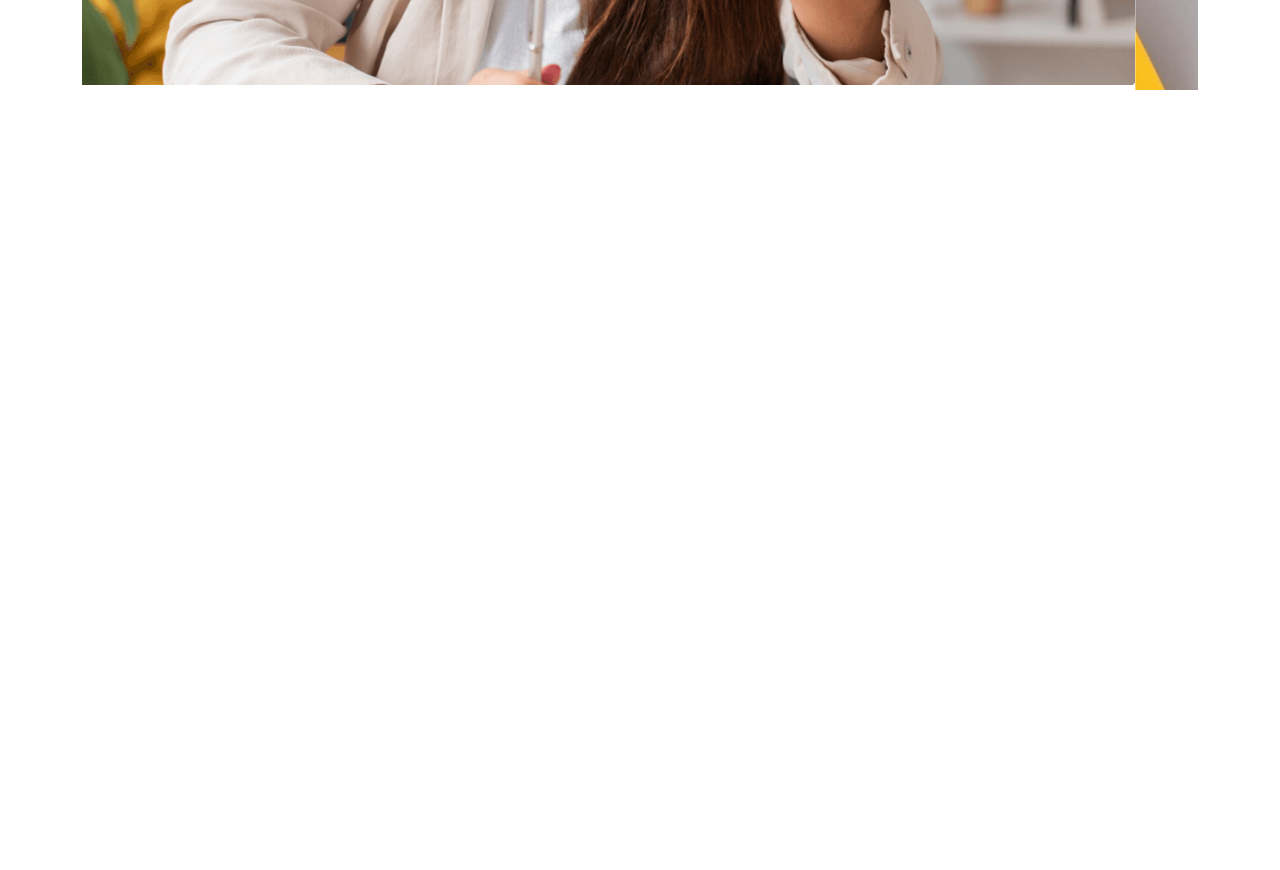
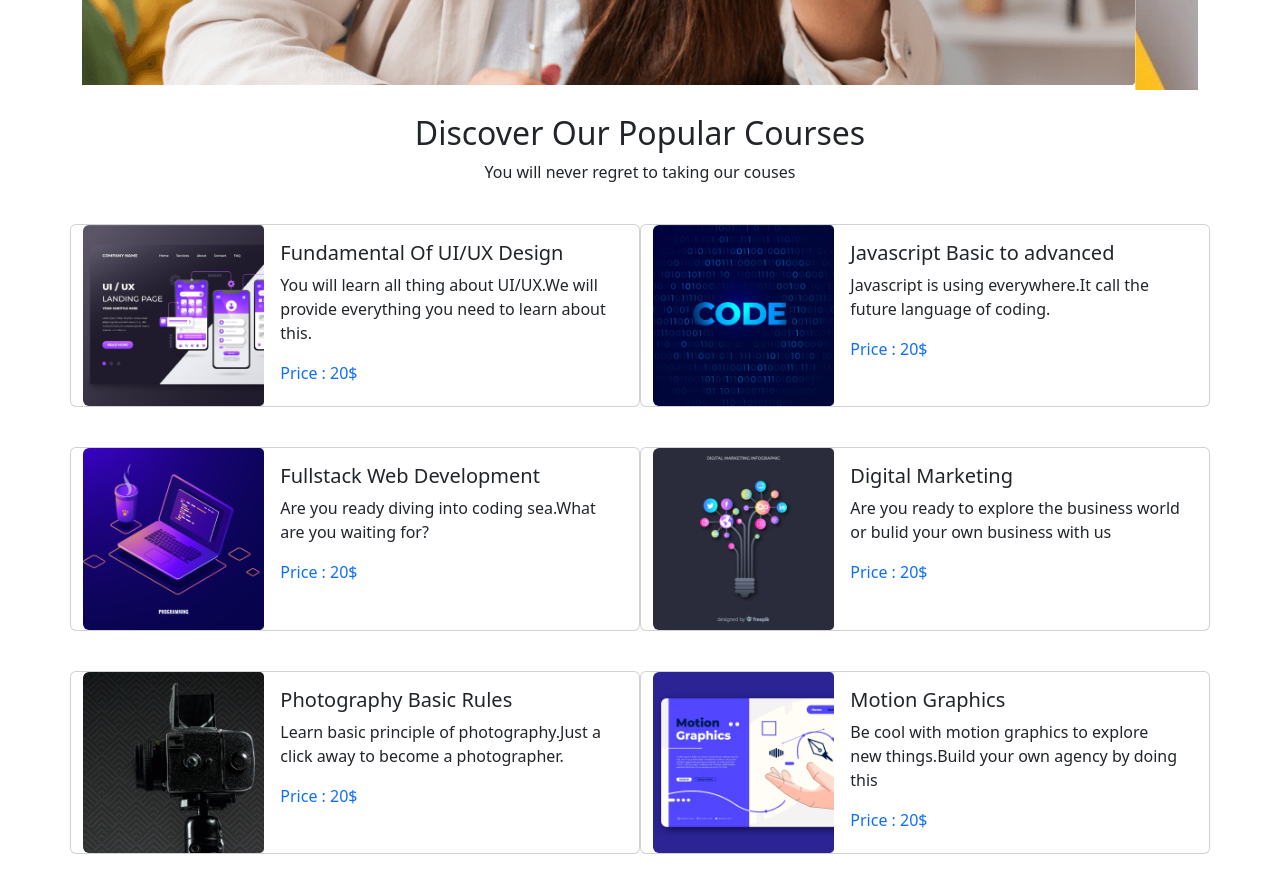
Before and after one commit to syedfayzulhasan/skill-share, a plain HTML site: page index.html in a window 1280 px wide. Shown: the part 563-1433 px from the top of the page. Before the commit the page ends 800 px from the top, so only its background shows below. Drawn offline with nearby package versions, Linux system fonts and the light colour scheme.

Commit message:
Course section added

```diff
--- a/index.html
+++ b/index.html
@@ -58,7 +58,7 @@
 
                 <div class="carousel-inner">
                     <div class="carousel-item active">
-                        <img src="images/cover/cover-1.png" class="d-block w-100 object-fit" alt="...">
+                        <img src="images/cover/cover-1.png" class="d-block w-100" alt="...">
                         <div class="carousel-caption d-block">
                             <div class="px-4 py-5 my-5 text-center text-dark">
                                 <h1>Get started Web Devloper</h1>
@@ -101,7 +101,109 @@
             </div>
         </div>
         <!-- slidebar end -->
+        <!-- courses start  -->
+        <section class="container">
+            <div class="text-center py-4">
+                <h2>Discover Our Popular Courses</h2>
+                <p>You will never regret to taking our couses</p>
+            </div>
+            <!-- courses card  -->
+            <div class="row row-cols-1 row-cols-md-2 g-4">
+                <div class="card mb-3 col-lg-6">
+                    <div class="row g-0">
+                        <div class="col-md-4">
+                            <img src="images/course/course-1.png" class="img-fluid rounded-start" alt="...">
+                        </div>
+                        <div class="col-md-8">
+                            <div class="card-body">
+                                <h5 class="card-title">Fundamental Of UI/UX Design</h5>
+                                <p class="card-text">You will learn all thing about UI/UX.We will provide everything you
+                                    need to learn about this.</p>
+                                <p class="card-text text-primary"> Price : 20$</p>
+                            </div>
+                        </div>
+                    </div>
+                </div>
+                <div class="card mb-3 col-lg-6">
+                    <div class="row g-0">
+                        <div class="col-md-4">
+                            <img src="images/course/course-2.png" class="img-fluid rounded-start" alt="...">
+                        </div>
+                        <div class="col-md-8">
+                            <div class="card-body">
+                                <h5 class="card-title">Javascript Basic to advanced</h5>
+                                <p class="card-text">Javascript is using everywhere.It call the future language of
+                                    coding.</p>
+                                <p class="card-text text-primary"> Price : 20$</p>
+                            </div>
+                        </div>
+                    </div>
+                </div>
+                <div class="card mb-3 col-lg-6">
+                    <div class="row g-0">
+                        <div class="col-md-4">
+                            <img src="images/course/course-3.png" class="img-fluid rounded-start" alt="...">
+                        </div>
+                        <div class="col-md-8">
+                            <div class="card-body">
+                                <h5 class="card-title">Fullstack Web Development</h5>
+                                <p class="card-text">Are you ready diving into coding sea.What are you waiting for?
+                                </p>
+                                <p class="card-text text-primary"> Price : 20$</p>
+                            </div>
+                        </div>
+                    </div>
+                </div>
+                <div class="card mb-3 col-lg-6">
+                    <div class="row g-0">
+                        <div class="col-md-4">
+                            <img src="images/course/course-4.png" class="img-fluid rounded-start" alt="...">
+                        </div>
+                        <div class="col-md-8">
+                            <div class="card-body">
+                                <h5 class="card-title">Digital Marketing</h5>
+                                <p class="card-text">Are you ready to explore the business world or bulid your own
+                                    business with us</p>
+                                <p class="card-text text-primary"> Price : 20$</p>
+                            </div>
+                        </div>
+                    </div>
+                </div>
+                <div class="card mb-3 col-lg-6">
+                    <div class="row g-0">
+                        <div class="col-md-4">
+                            <img src="images/course/course-5.png" class="img-fluid rounded-start" alt="...">
+                        </div>
+                        <div class="col-md-8">
+                            <div class="card-body">
+                                <h5 class="card-title">Photography Basic Rules</h5>
+                                <p class="card-text">Learn basic principle of photography.Just a click away to become a
+                                    photographer.</p>
+                                <p class="card-text text-primary"> Price : 20$</p>
+                            </div>
+                        </div>
+                    </div>
+                </div>
+                <div class="card mb-3 Col-lg-6">
+                    <div class="row g-0">
+                        <div class="col-md-4">
+                            <img src="images/course/course-6.png" class="img-fluid rounded-start" alt="...">
+                        </div>
+                        <div class="col-md-8">
+                            <div class="card-body">
+                                <h5 class="card-title">Motion Graphics</h5>
+                                <p class="card-text">Be cool with motion graphics to explore new things.Build your own
+                                    agency by doing this</p>
+                                <p class="card-text text-primary"> Price : 20$</p>
+                            </div>
+                        </div>
+                    </div>
+                </div>
+            </div>
+        </section>
     </main>
+    <!-- courses end  -->
+
     <!-- javascript cdn  -->
     <script src="	https://cdn.jsdelivr.net/npm/bootstrap@5.2.0/dist/js/bootstrap.bundle.min.js"></script>
 </body>
```
